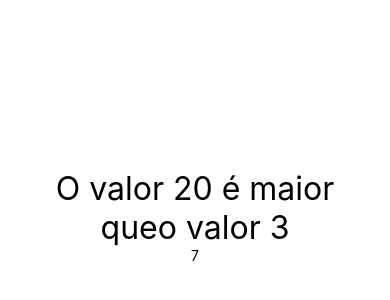
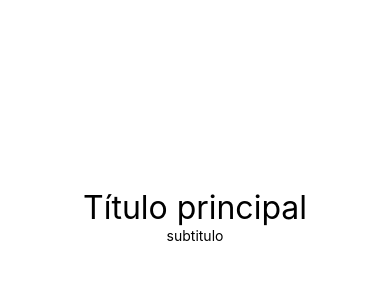
Before and after one commit to alicelonghi/learn-react-native, a React Native app: screen / in a window 390 px wide. Shown: the part 206-506 px from the top of the page. Built offline with nearby package versions, Linux system fonts and the light colour scheme.

Commit message:
React fragment

```diff
--- a/src/App.js
+++ b/src/App.js
@@ -4,6 +4,7 @@ import X, {Comp1, Comp2} from './components/Multi.js';
 import {View, StyleSheet} from 'react-native';
 import MinMax from './components/MinMax';
 import Aleatorio from './components/Aleatorio';
+import Titulo from './components/Titulo';
 
 export default () => (
   <View style={style.App}>
@@ -11,8 +12,9 @@ export default () => (
         <Comp1/>
         <Comp2 />
         <X/> */}
-    <MinMax min={3} max={20} />
-    <Aleatorio min={6} max={9} />
+    {/* <MinMax min={3} max={20} />
+    <Aleatorio min={6} max={9} /> */}
+    <Titulo principal="Título principal" secundario="subtitulo" />
   </View>
 );
 
--- /dev/null
+++ b/src/components/Titulo.js
@@ -0,0 +1,13 @@
+import React from 'react';
+import {Text} from 'react-native';
+import style from './style';
+
+export default props => {
+  return (
+    // Fragment
+    <>
+      <Text style={style.fontG}>{props.principal}</Text>
+      <Text>{props.secundario}</Text>
+    </>
+  );
+};
```
